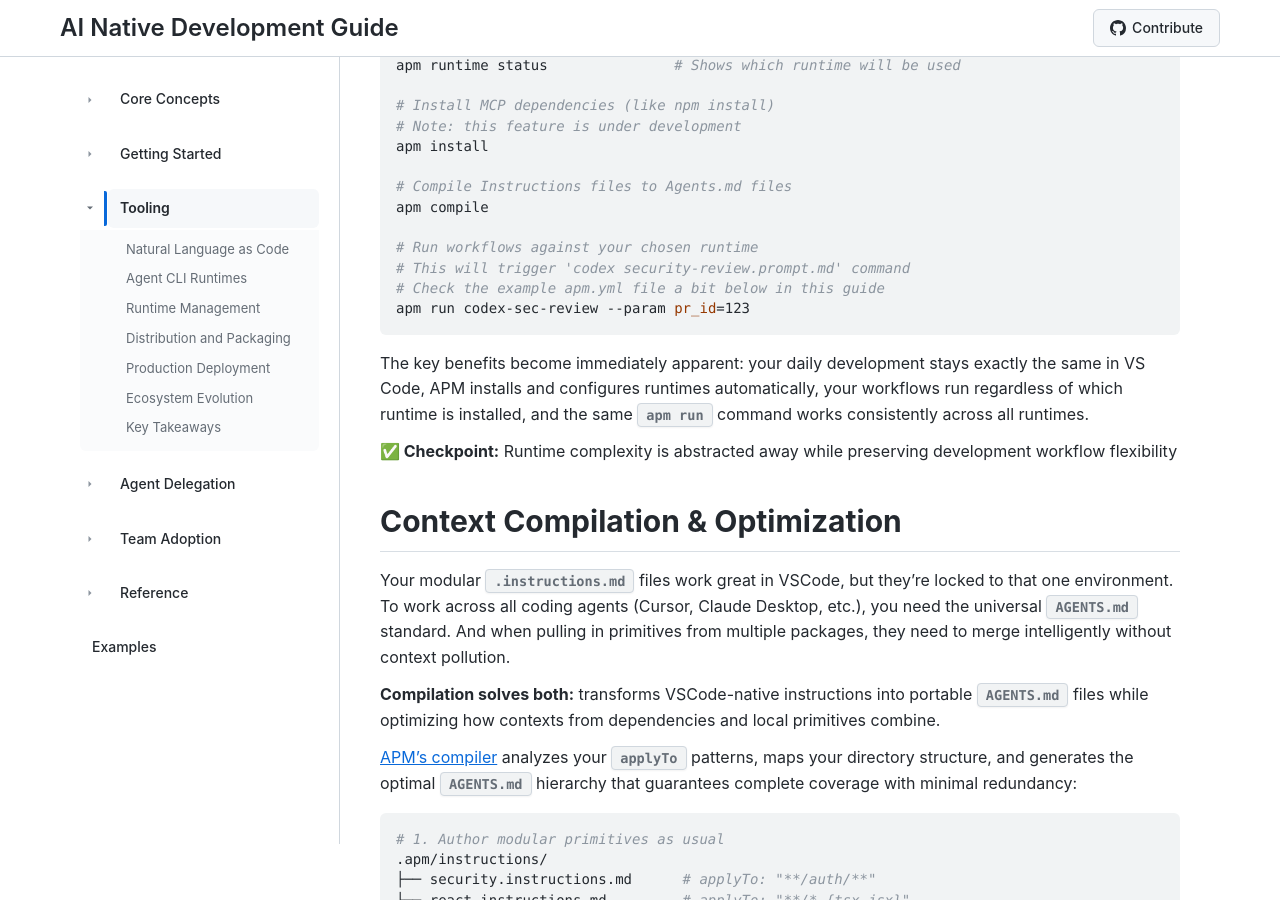
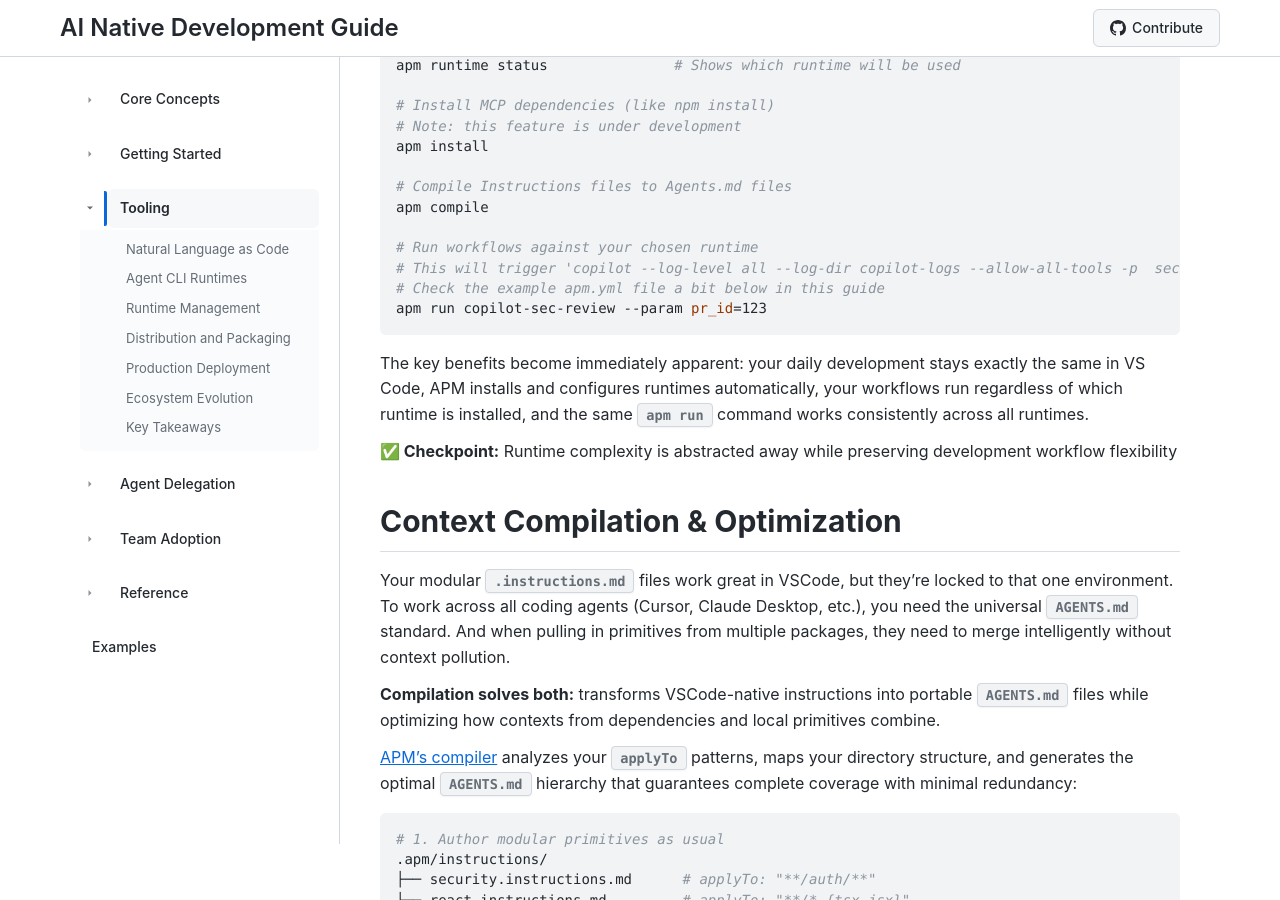
Before and after one commit to danielmeppiel/awesome-ai-native, a Jekyll site: the page built from docs/tooling/index.md, in a window 1280 px wide and 900 px high, scrolled down 2070 px. Built offline with Jekyll 4.4.1, drawn with Linux system fonts in a browser that asks for light colours; some of the changed text lies outside the part shown.

Commit message:
Update tooling commands in documentation: replace 'codex' with 'copilot' for consistency in security review workflows and improve clarity in examples.

````diff
--- a/docs/tooling/index.md
+++ b/docs/tooling/index.md
@@ -70,9 +70,9 @@
 apm compile
 
 # Run workflows against your chosen runtime
-# This will trigger 'codex security-review.prompt.md' command
+# This will trigger 'copilot --log-level all --log-dir copilot-logs --allow-all-tools -p  security-review.prompt.md' command
 # Check the example apm.yml file a bit below in this guide
-apm run codex-sec-review --param pr_id=123
+apm run copilot-sec-review --param pr_id=123
 ```
 
 The key benefits become immediately apparent: your daily development stays exactly the same in VS Code, APM installs and configures runtimes automatically, your workflows run regardless of which runtime is installed, and the same `apm run` command works consistently across all runtimes.
@@ -147,7 +147,7 @@
 # Develop and test your agentic workflow locally
 cd security-review-workflow
 apm compile && apm install
-apm run codex-sec-review --param pr_id=123
+apm run copilot-sec-review --param pr_id=123
 
 # Publish the APM package to GitHub:
 git tag v1.0.0 && git push --tags
@@ -162,8 +162,8 @@
 version: 1.2.0
 description: Comprehensive security review process with GitHub integration
 scripts:
+  copilot-sec-review: "copilot --log-level all --log-dir copilot-logs --allow-all-tools -p  security-review.prompt.md"
   codex-sec-review: "codex security-review.prompt.md"
-  llm-sec-review: "llm security-review.prompt.md"
   codex-debug: "RUST_LOG=debug codex security-review.prompt.md"
 
 dependencies:
@@ -200,7 +200,7 @@
     runs-on: ubuntu-latest
     strategy:
       matrix:
-        script: [codex-sec-review, llm-sec-review, codex-debug]  # Maps to apm.yml scripts
+        script: [codex-sec-review, copilot-sec-review, codex-debug]  # Maps to apm.yml scripts
     permissions:
       models: read
       pull-requests: write
@@ -222,7 +222,7 @@
 
 ```
 
-**Key Connection**: The `matrix.script` values (`codex-sec-review`, `llm-sec-review`, `codex-debug`) correspond exactly to the scripts defined in the `apm.yml` configuration above. [APM](https://github.com/danielmeppiel/apm) automatically installs the MCP dependencies (`ghcr.io/github/github-mcp-server`, `security-scanner-mcp`) and passes the input parameters (`pr_id`) to your security-review.prompt.md workflow.
+**Key Connection**: The `matrix.script` values (`codex-sec-review`, `copilot-sec-review`, `codex-debug`) correspond exactly to the scripts defined in the `apm.yml` configuration above. [APM](https://github.com/danielmeppiel/apm) automatically installs the MCP dependencies (`ghcr.io/github/github-mcp-server`, `security-scanner-mcp`) and passes the input parameters (`pr_id`) to your security-review.prompt.md workflow.
 
 This creates production-ready AI workflows with runtime flexibility, parallel execution capabilities, consistent deployment across environments, and automated quality processes integrated into standard CI/CD pipelines.
 
````
